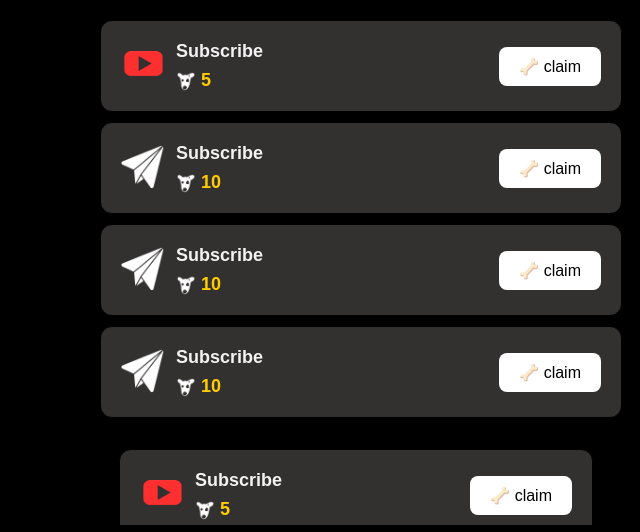
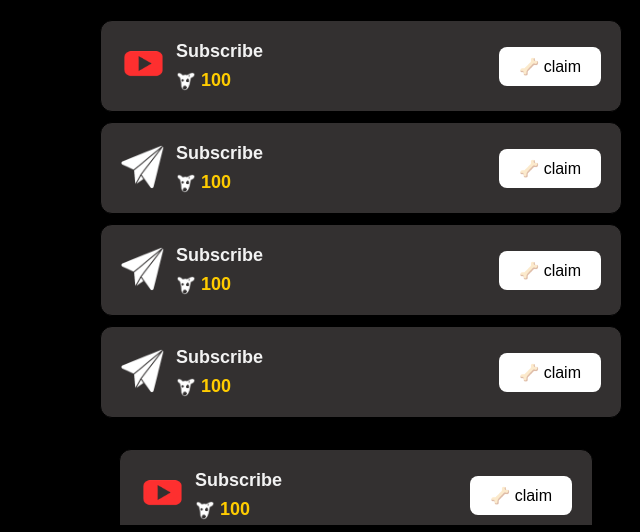
Before and after one commit to xmbfive/lag-dogs, a plain HTML site: page task.html in a window 1280 px wide. Shown: the part 203-735 px from the top of the page, 274-914 px from the left. Drawn offline with Linux system fonts and the light colour scheme.

Commit message:
Update task.html

```diff
--- a/task.html
+++ b/task.html
@@ -141,7 +141,7 @@
                     <h4>Subscribe</h4>
                     <div class="task-data">
                         <img src="material/images/logo.png" width="20px" alt="Coin Icon">
-                        <h5>5</h5>
+                        <h5>100</h5>
                     </div>
                 </div>
             </div>
@@ -158,7 +158,7 @@
                         <h4>Subscribe</h4>
                         <div class="task-data">
                             <img src="material/images/logo.png" width="20px" alt="Coin Icon">
-                            <h5>10</h5>
+                            <h5>100</h5>
                         </div>
                     </div>
                 </div>
@@ -175,7 +175,7 @@
                             <h4>Subscribe</h4>
                             <div class="task-data">
                                 <img src="material/images/logo.png" width="20px" alt="Coin Icon">
-                                <h5>10</h5>
+                                <h5>100</h5>
                             </div>
                         </div>
                     </div>
@@ -192,7 +192,7 @@
                                 <h4>Subscribe</h4>
                                 <div class="task-data">
                                     <img src="material/images/logo.png" width="20px" alt="Coin Icon">
-                                    <h5>10</h5>
+                                    <h5>100</h5>
                                 </div>
                             </div>
                         </div>
@@ -210,7 +210,7 @@
                                         <h4>Subscribe</h4>
                                         <div class="task-data">
                                             <img src="material/images/logo.png" width="20px" alt="Coin Icon">
-                                            <h5>5</h5>
+                                            <h5>100</h5>
                                         </div>
                                     </div>
                                 </div>
@@ -228,7 +228,7 @@
                                             <h4>Subscribe</h4>
                                             <div class="task-data">
                                                 <img src="material/images/logo.png" width="20px" alt="Coin Icon">
-                                                <h5>10</h5>
+                                                <h5>100</h5>
                                             </div>
                                         </div>
                                     </div>
```
